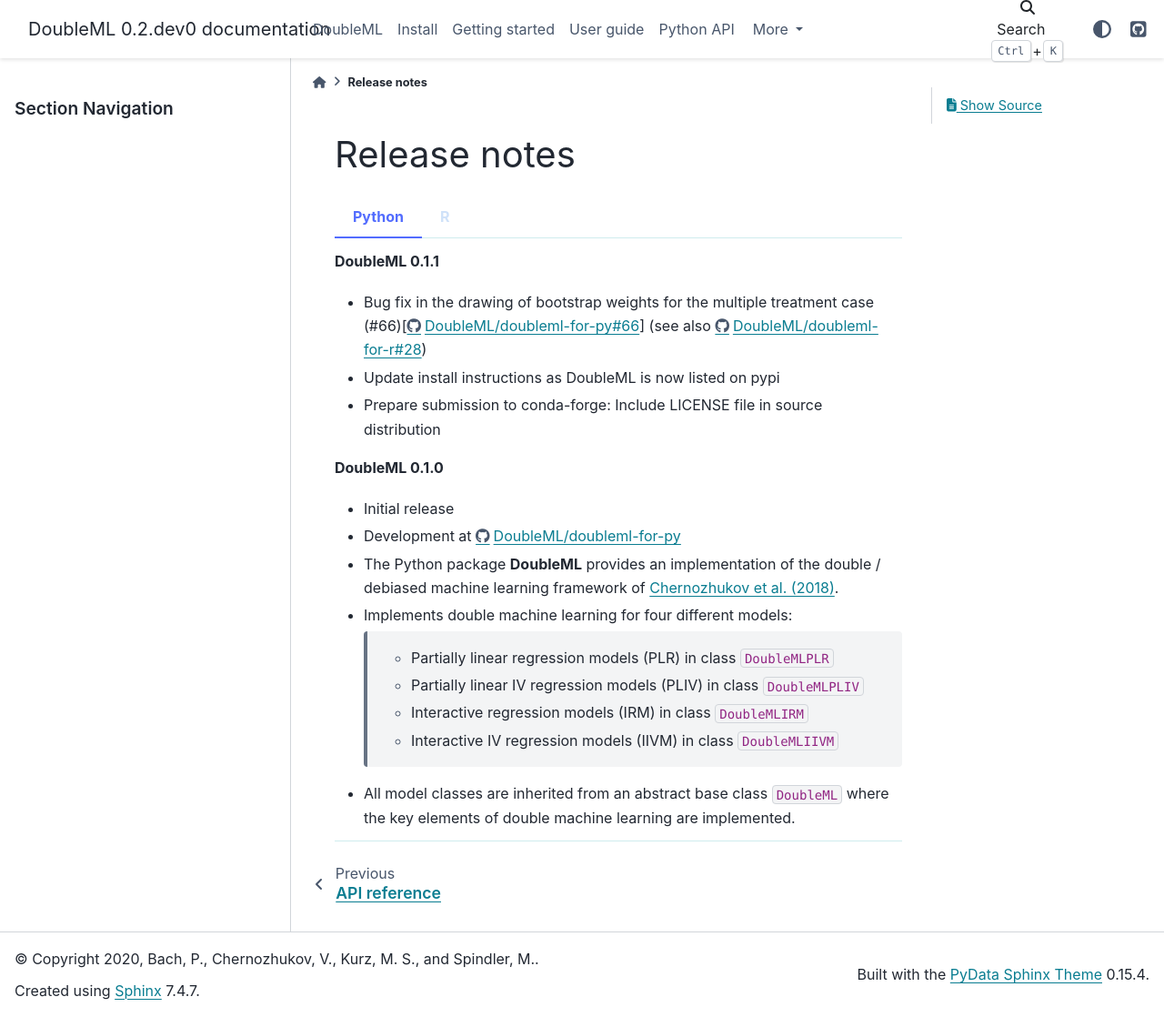
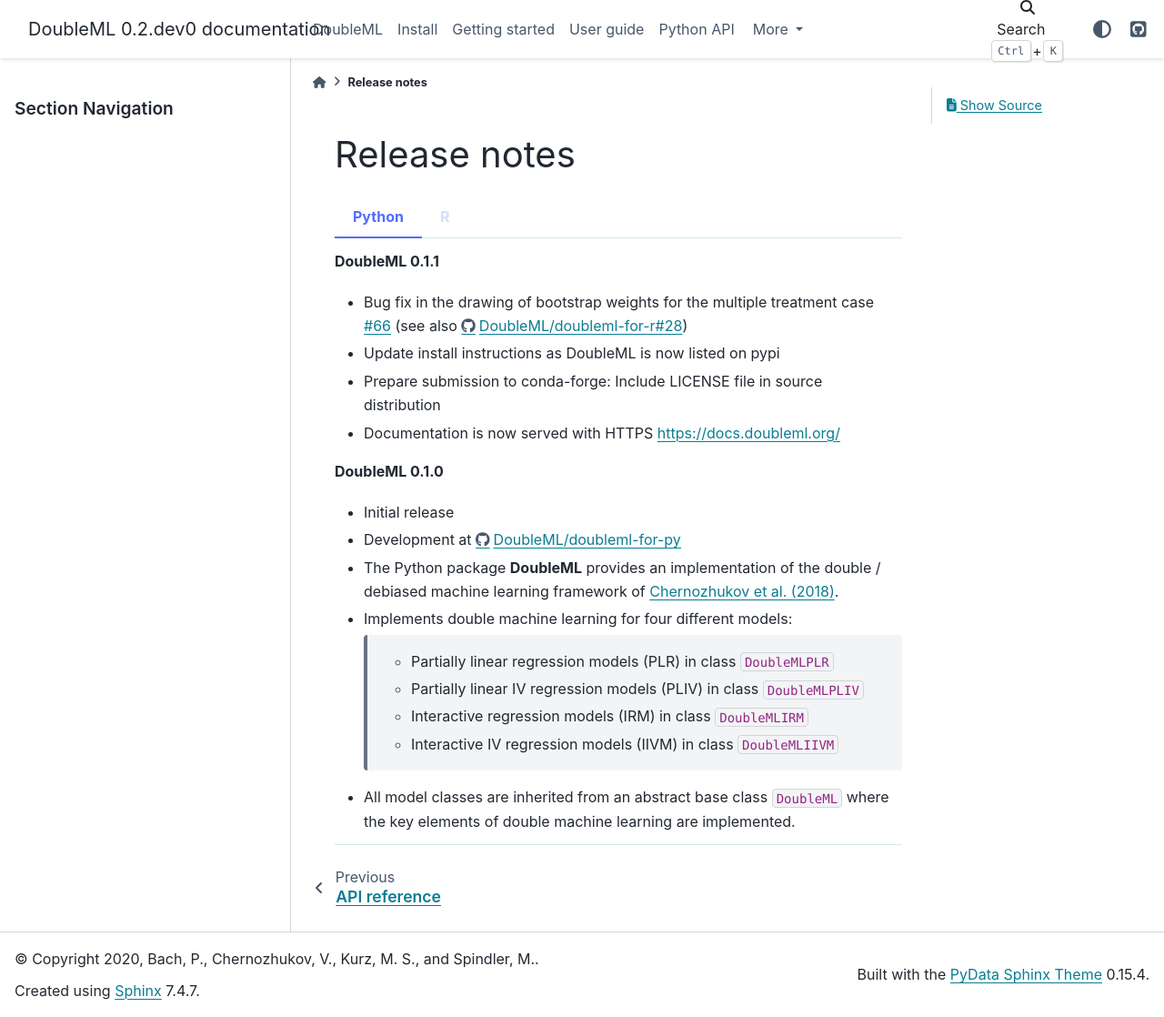
Before and after one commit to DoubleML/doubleml-for-py, a Sphinx documentation site: the page built from doc/release/release.rst, in a window 1280 px wide and 1118 px high. Shown: the whole window at 91% size. Built offline with Sphinx 7.4.7 and the PyData theme 0.15.4, drawn with Linux system fonts in a browser that asks for light colours; pages that are not in the unit, such as notebooks, are missing from menus.

Commit message:
adapted release notes

```diff
--- a/doc/release/release.rst
+++ b/doc/release/release.rst
@@ -8,9 +8,10 @@
     **DoubleML 0.1.1**
 
     - Bug fix in the drawing of bootstrap weights for the multiple treatment case
-      (#66)[https://github.com/DoubleML/doubleml-for-py/pull/66] (see also https://github.com/DoubleML/doubleml-for-r/pull/28)
+      `#66 <https://github.com/DoubleML/doubleml-for-py/pull/66>`_ (see also https://github.com/DoubleML/doubleml-for-r/pull/28)
     - Update install instructions as DoubleML is now listed on pypi
     - Prepare submission to conda-forge: Include LICENSE file in source distribution
+    - Documentation is now served with HTTPS `https://docs.doubleml.org/ <https://docs.doubleml.org/>`_
 
     **DoubleML 0.1.0**
 
```
